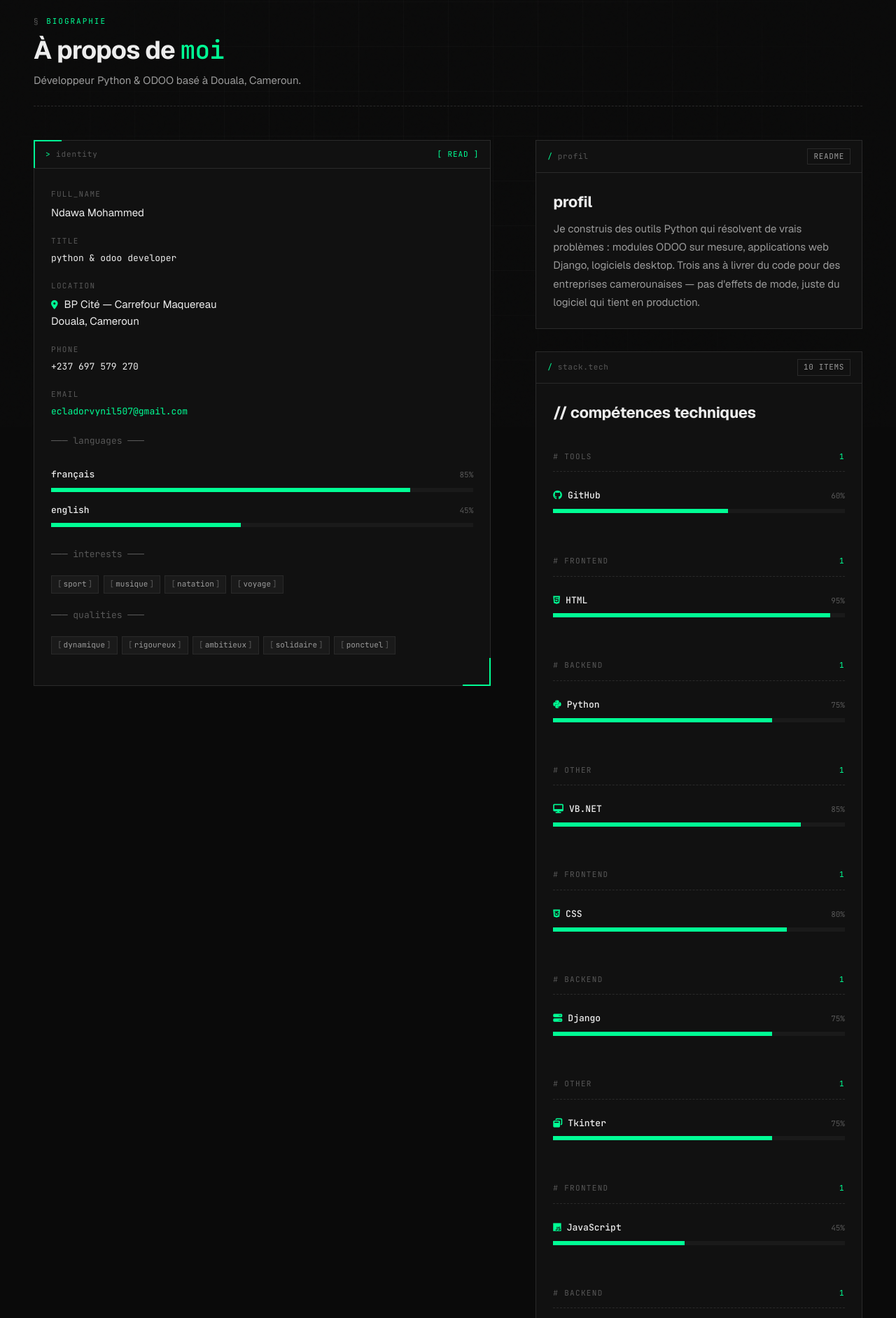
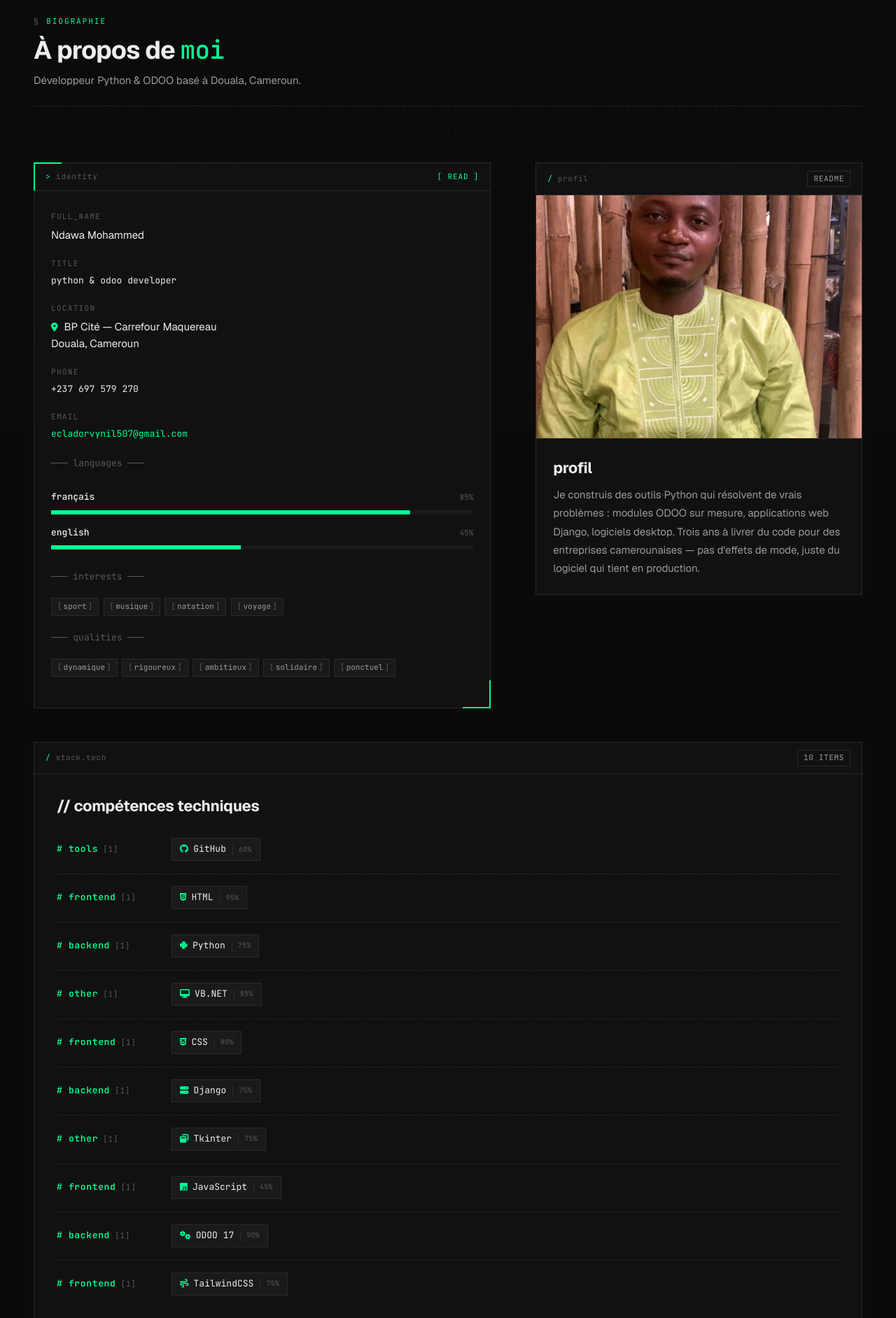
Before and after one commit to ndev237/porfolio, a Django app: page /about/ in a window 1280 px wide. Shown: the part 190-2073 px from the top of the page at 70% size. Run offline with Django 5.2, Linux system fonts and the light colour scheme; data comes from the database, SQL or seed files in the repository.

Commit message:
ui(about): % de niveau dans chaque skill pill

```diff
--- a/static/css/style.css
+++ b/static/css/style.css
@@ -813,6 +813,172 @@
     transition: width 1.4s cubic-bezier(0.16, 1, 0.3, 1);
 }
 
+/* Page about — bas en 2 colonnes (work | education) */
+.about-bottom-grid {
+    display: grid;
+    grid-template-columns: 1fr;
+    gap: 2.5rem;
+}
+@media (min-width: 900px) {
+    .about-bottom-grid {
+        grid-template-columns: 1fr 1fr;
+        gap: 3rem;
+    }
+}
+/* Dans la 2-col grid, on resserre la timeline pour qu'elle respire dans une colonne plus étroite */
+.about-bottom-grid .tl-item { padding-bottom: 1.75rem; }
+.about-bottom-grid .tl-head { gap: 0.4rem 0.85rem; }
+.about-bottom-grid .tl-role { font-size: var(--t-base); }
+.about-bottom-grid .tl-date { font-size: 0.65rem; }
+.about-bottom-grid .tl-desc { font-size: 0.8rem; }
+
+/* Page about — stack.tech façon tableau horizontal (catégorie | skills inline) */
+.skills-table {
+    display: flex;
+    flex-direction: column;
+}
+
+.skills-row {
+    display: grid;
+    grid-template-columns: 1fr;
+    gap: 0.5rem 1.5rem;
+    padding: 1rem 0;
+    border-bottom: 1px dashed var(--rule);
+    align-items: baseline;
+}
+.skills-row:first-child { padding-top: 0.25rem; }
+.skills-row:last-child { border-bottom: none; padding-bottom: 0.25rem; }
+
+@media (min-width: 640px) {
+    .skills-row {
+        grid-template-columns: 140px 1fr;
+        gap: 1.5rem;
+        padding: 1.1rem 0;
+    }
+}
+
+.skills-row-cat {
+    font-family: var(--font-mono);
+    color: var(--phosphor);
+    font-size: var(--t-sm);
+    text-transform: lowercase;
+    letter-spacing: 0.05em;
+    font-weight: 600;
+    display: flex;
+    align-items: baseline;
+    gap: 0.45rem;
+}
+
+.skills-row-count {
+    color: var(--bone-mute);
+    font-size: var(--t-xs);
+    font-weight: 400;
+}
+
+.skills-row-list {
+    display: flex;
+    flex-wrap: wrap;
+    gap: 0.5rem;
+    align-items: center;
+}
+
+.skill-pill {
+    display: inline-flex;
+    align-items: center;
+    gap: 0.45rem;
+    font-family: var(--font-mono);
+    font-size: var(--t-sm);
+    color: var(--bone);
+    padding: 5px 11px;
+    border: 1px solid var(--rule);
+    background: var(--ink-2);
+    transition: border-color 0.15s ease, color 0.15s ease, background 0.15s ease;
+    white-space: nowrap;
+}
+.skill-pill i {
+    color: var(--phosphor);
+    font-size: 0.95em;
+}
+.skill-pill-name { color: inherit; }
+.skill-pill-level {
+    color: var(--bone-mute);
+    font-size: 0.78em;
+    padding-left: 0.5rem;
+    margin-left: 0.1rem;
+    border-left: 1px solid var(--rule);
+    letter-spacing: 0.02em;
+}
+.skill-pill:hover {
+    border-color: var(--phosphor);
+    color: var(--phosphor);
+    background: rgba(0, 255, 149, 0.06);
+}
+.skill-pill:hover .skill-pill-level {
+    color: var(--bone);
+    border-left-color: var(--phosphor-edge);
+}
+
+/* Grille compacte de skills (about/home — à l'intérieur d'une catégorie) */
+.skills-grid {
+    display: grid;
+    grid-template-columns: repeat(2, minmax(0, 1fr));   /* mobile : 2 cols */
+    gap: 0.85rem 1rem;
+}
+@media (min-width: 520px) {
+    .skills-grid { grid-template-columns: repeat(3, minmax(0, 1fr)); gap: 1rem 1.25rem; }
+}
+@media (min-width: 900px) {
+    .skills-grid { grid-template-columns: repeat(4, minmax(0, 1fr)); }
+}
+
+.skill-compact {
+    padding: 0;
+    min-width: 0;
+}
+
+.skill-compact-row {
+    display: flex;
+    justify-content: space-between;
+    align-items: baseline;
+    gap: 0.4rem;
+    margin-bottom: 0.4rem;
+    font-family: var(--font-mono);
+    font-size: 0.78rem;
+    line-height: 1.2;
+    min-width: 0;
+}
+
+.skill-compact-name {
+    color: var(--bone);
+    font-weight: 500;
+    overflow: hidden;
+    text-overflow: ellipsis;
+    white-space: nowrap;
+    min-width: 0;
+    flex: 1 1 auto;
+}
+
+.skill-compact-name i {
+    color: var(--phosphor);
+    margin-right: 0.35em;
+    font-size: 0.95em;
+}
+
+.skill-compact-level {
+    color: var(--bone-mute);
+    font-size: 0.68rem;
+    flex-shrink: 0;
+    letter-spacing: 0.02em;
+}
+
+.skill-compact .bar { height: 3px; }
+
+@media (min-width: 520px) {
+    .skill-compact-row { font-size: var(--t-sm); }
+    .skill-compact-level { font-size: var(--t-xs); }
+    .skill-compact .bar { height: 4px; }
+}
+
 /* Grille catégories de skills */
 .skill-cat {
     border: 1px solid var(--rule);
--- a/templates/about.html
+++ b/templates/about.html
@@ -5,9 +5,10 @@
 {% block term_file %}about.md{% endblock %}
 
 {% block content %}
-<section>
+
+{# ==================== HEADER ==================== #}
+<section style="padding-bottom:2rem">
     <div class="shell">
-
         <div class="sec-head reveal">
             <div class="sec-marker"><span class="num"></span>  biographie</div>
             <h2 class="sec-title">À propos de <em>moi</em></h2>
@@ -15,12 +16,17 @@
                 Développeur Python &amp; ODOO basé à Douala, Cameroun.
             </p>
         </div>
+    </div>
+</section>
 
+{# ==================== TOP : identity (gauche) + profile avec photo (droite) ==================== #}
+<section style="padding-top:0;padding-bottom:3rem">
+    <div class="shell">
         <div class="hero-grid" style="align-items:start">
 
-            {# -------- Identity card (sticky) -------- #}
+            {# ----- Identity card ----- #}
             <div class="reveal">
-                <div class="id-card" style="position: sticky; top: 110px">
+                <div class="id-card">
                     <div class="id-card-head">
                         <span class="file">identity</span>
                         <span class="status">[ READ ]</span>
@@ -77,14 +83,26 @@
                 </div>
             </div>
 
-            {# -------- Bio + skills -------- #}
-            <div style="display:flex;flex-direction:column;gap:2rem">
-
-                <div class="card reveal">
+            {# ----- Profile card : photo + texte ----- #}
+            <div class="reveal" style="transition-delay:.08s">
+                <div class="card" style="overflow:hidden">
                     <div class="card-head">
                         <span><span class="num">/</span> profil</span>
                         <span class="badge">README</span>
                     </div>
+
+                    {# Photo : remplace static/images/profile.jpg ; fallback placeholder #}
+                    <div class="id-photo" style="aspect-ratio: 4 / 3">
+                        <img src="{% static 'images/profile.jpg' %}"
+                             alt="Ndawa Mohammed"
+                             onerror="this.style.display='none'; this.nextElementSibling.style.display='flex';">
+                        <div class="id-photo-empty" style="display:none">
+                            <i class="fas fa-user"></i>
+                            <div class="mono" style="font-size:var(--t-xs); margin-top:0.5rem">// photo</div>
+                            <div class="mono dim" style="font-size:var(--t-xs); margin-top:0.25rem">profile.jpg</div>
+                        </div>
+                    </div>
+
                     <div class="card-body">
                         <h3 class="card-title">profil</h3>
                         <p class="card-desc" data-i18n="about.bio" style="color:var(--bone-dim); line-height:1.75; font-size:var(--t-base)">
@@ -95,64 +113,73 @@
                         </p>
                     </div>
                 </div>
+            </div>
 
+        </div>
+    </div>
+</section>
+
+{# ==================== MIDDLE : Technical Skills (pleine largeur) ==================== #}
 {% if skills %}
+<section style="padding-top:0;padding-bottom:3rem">
+    <div class="shell">
         <div class="card reveal">
             <div class="card-head">
                 <span><span class="num">/</span> stack.tech</span>
                 <span class="badge">{{ skills|length }} items</span>
             </div>
-                    <div class="card-body">
+            <div class="card-body" style="padding:1.75rem 2rem">
                 <h3 class="card-title" style="margin-bottom:1.5rem" data-i18n="skills.title">compétences techniques</h3>
 
+                <div class="skills-table">
                     {% regroup skills by category as skill_groups %}
                     {% for group in skill_groups %}
-                        <div style="margin-bottom:2rem">
-                            <div class="skill-cat-head" style="border-bottom:1px dashed var(--rule); margin-bottom:0.5rem; padding-left:0; padding-right:0">
-                                <span>
+                    <div class="skills-row">
+                        <div class="skills-row-cat">
                             {% if group.grouper == 'frontend' %}# frontend
                             {% elif group.grouper == 'backend' %}# backend
                             {% elif group.grouper == 'devops' %}# devops
                             {% elif group.grouper == 'tools' %}# tools
                             {% else %}# other
                             {% endif %}
+                            <span class="skills-row-count">[{{ group.list|length }}]</span>
+                        </div>
+                        <div class="skills-row-list">
+                            {% for skill in group.list %}
+                            <span class="skill-pill">
+                                <i class="{{ skill.icon }}"></i>
+                                <span class="skill-pill-name">{{ skill.name }}</span>
+                                <span class="skill-pill-level">{{ skill.level }}%</span>
                             </span>
-                                <span class="count">{{ group.list|length }}</span>
+                            {% endfor %}
                         </div>
-                            {% for skill in group.list %}
-                            <div class="skill">
-                                <div class="skill-head">
-                                    <span class="name"><i class="{{ skill.icon }}"></i>{{ skill.name }}</span>
-                                    <span class="level">{{ skill.level }}%</span>
-                                </div>
-                                <div class="bar"><div class="bar-fill" data-width="{{ skill.level }}"></div></div>
-                            </div>
-                            {% endfor %}
                     </div>
                     {% endfor %}
                 </div>
             </div>
-                {% endif %}
-
-            </div>
         </div>
     </div>
 </section>
+{% endif %}
 
-{# ====================== EXPÉRIENCE ====================== #}
+{# ==================== BOTTOM : Experience + Education côte à côte ==================== #}
+{% if experiences or educations %}
+<section style="padding-top:0">
+    <div class="shell">
+        <div class="about-bottom-grid">
+
             {% if experiences %}
-<section>
-    <div class="shell shell-narrow">
-        <div class="sec-head reveal">
+            <div class="reveal">
+                <div class="sec-head" style="margin-bottom:1.5rem">
                     <div class="sec-marker"><span class="num"></span>historique</div>
-            <h2 class="sec-title" data-i18n="exp.title">Expérience <em>professionnelle</em></h2>
+                    <h2 class="sec-title" data-i18n="exp.title" style="font-size:clamp(1.4rem, 2.5vw, 1.85rem)">Work <em>Experience</em></h2>
                 </div>
 
                 <div class="timeline">
                     {% for exp in experiences %}
                     <div class="tl-item reveal {% if exp.is_current %}current{% endif %}">
                         <div class="tl-head">
-                    <div>
+                            <div style="min-width:0;flex:1">
                                 <div class="tl-role">{{ exp.position }}</div>
                                 <div class="tl-org">@ {{ exp.company }}</div>
                             </div>
@@ -168,23 +195,20 @@
                     {% endfor %}
                 </div>
             </div>
-</section>
             {% endif %}
 
-{# ====================== FORMATION ====================== #}
             {% if educations %}
-<section>
-    <div class="shell shell-narrow">
-        <div class="sec-head reveal">
+            <div class="reveal" style="transition-delay:.08s">
+                <div class="sec-head" style="margin-bottom:1.5rem">
                     <div class="sec-marker"><span class="num"></span> formation</div>
-            <h2 class="sec-title" data-i18n="edu.title"><em>Formation</em> académique</h2>
+                    <h2 class="sec-title" data-i18n="edu.title" style="font-size:clamp(1.4rem, 2.5vw, 1.85rem)"><em>Education</em></h2>
                 </div>
 
                 <div class="timeline">
                     {% for edu in educations %}
                     <div class="tl-item reveal {% if edu.is_current %}current{% endif %}">
                         <div class="tl-head">
-                    <div>
+                            <div style="min-width:0;flex:1">
                                 <div class="tl-role">{{ edu.degree }}</div>
                                 <div class="tl-org">@ {{ edu.school }}</div>
                             </div>
@@ -202,6 +226,10 @@
                     {% endfor %}
                 </div>
             </div>
+            {% endif %}
+
+        </div>
+    </div>
 </section>
 {% endif %}
 
```
Lines whose indentation alone changed are shown as unchanged.
